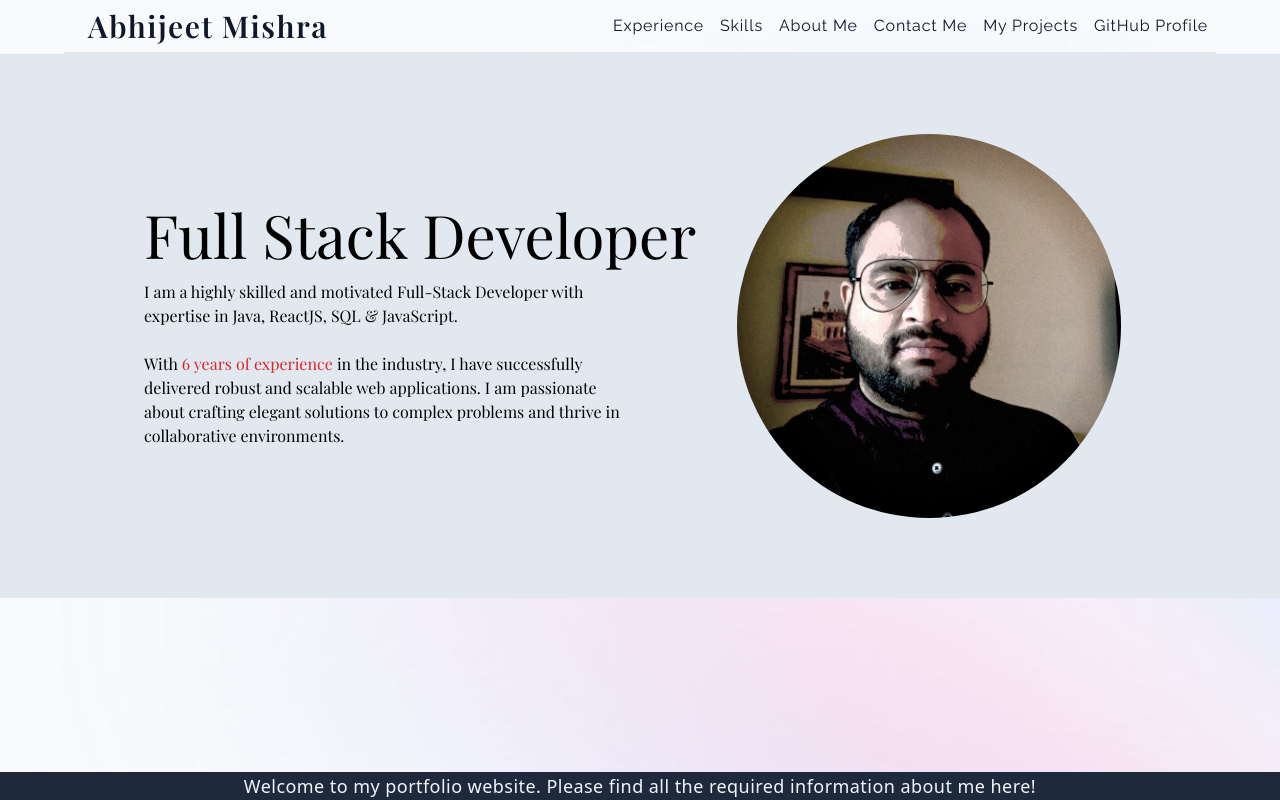
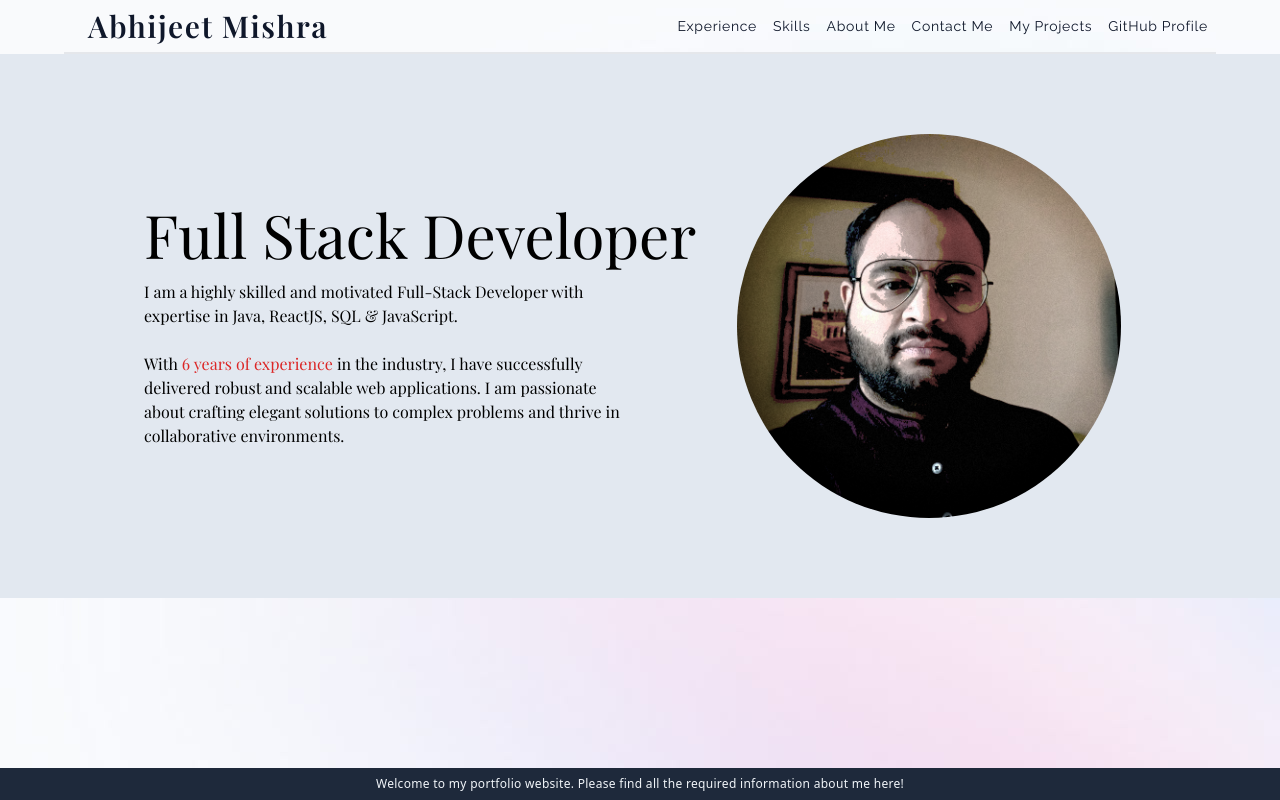
Before and after one commit to radharamanaa/portfoliio-fullstack, a React (Create React App) app: page /portfoliio-fullstack/about in a window 1280 px wide. Built offline with nearby package versions, Linux system fonts and the light colour scheme; a web font is replaced by a local one.

Commit message:
font fixes

```diff
--- a/src/components/About.tsx
+++ b/src/components/About.tsx
@@ -35,7 +35,7 @@ const About: React.FC = () => {
           </div>
         </div>
       </div>
-      <div className="fixed bottom-0 bg-slate-800 w-full text-slate-100 flex justify-center items-center text-lg">
+      <div className="fixed bottom-0 bg-slate-800 w-full text-slate-100 flex justify-center items-center text-xs md:text-md p-2">
         <div className="mx-auto w-8/12 text-center font-thin tracking-wide">
           Welcome to my portfolio website. Please find all the required
           information about me here!
--- a/src/components/RightHeader.tsx
+++ b/src/components/RightHeader.tsx
@@ -5,7 +5,7 @@ import baseUrl from "../baseUrl";
 
 const RightHeader: React.FC = () => {
   return (
-    <div className="flex justify-around items-center gap-4 flex-wrap mt-8 md:mt-0">
+    <div className="flex justify-around items-center gap-4 flex-wrap mt-8 md:mt-0 text-sm">
       <div className="cursor-pointer text-slate-900 font-raleway tracking-wider">
         <NavLink to={`${baseUrl}/experience`}>Experience</NavLink>
       </div>
```
